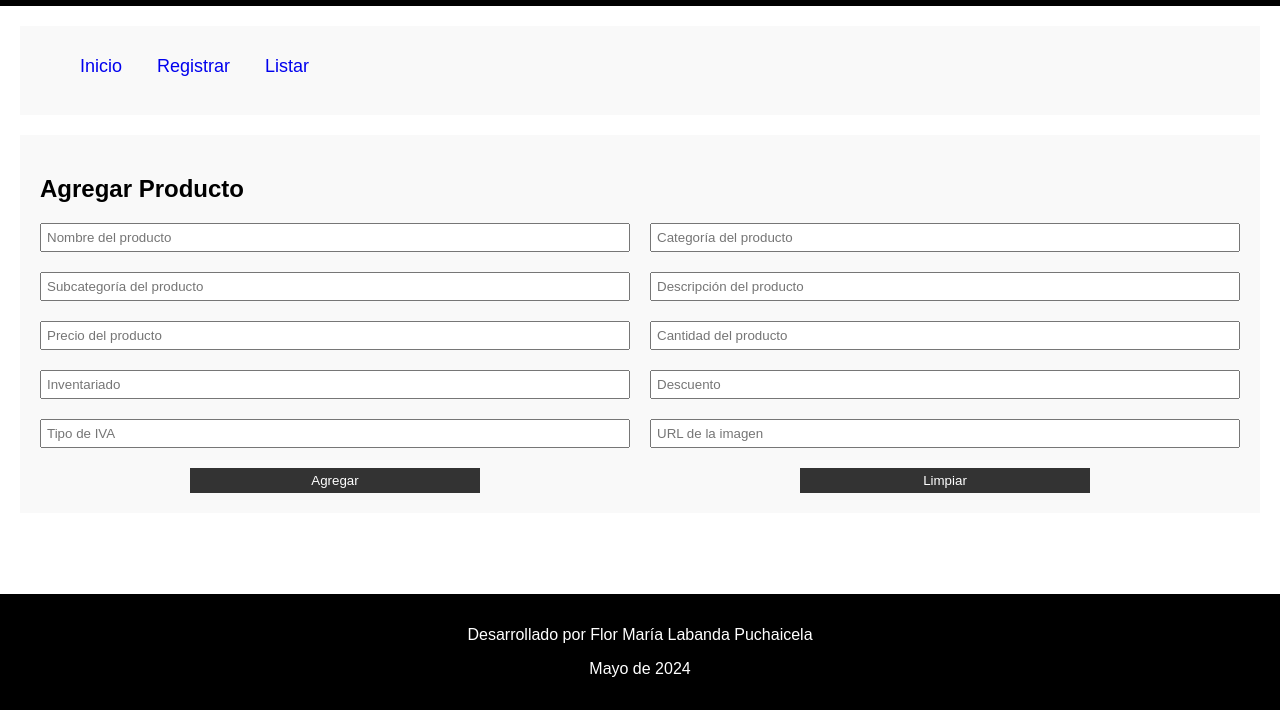
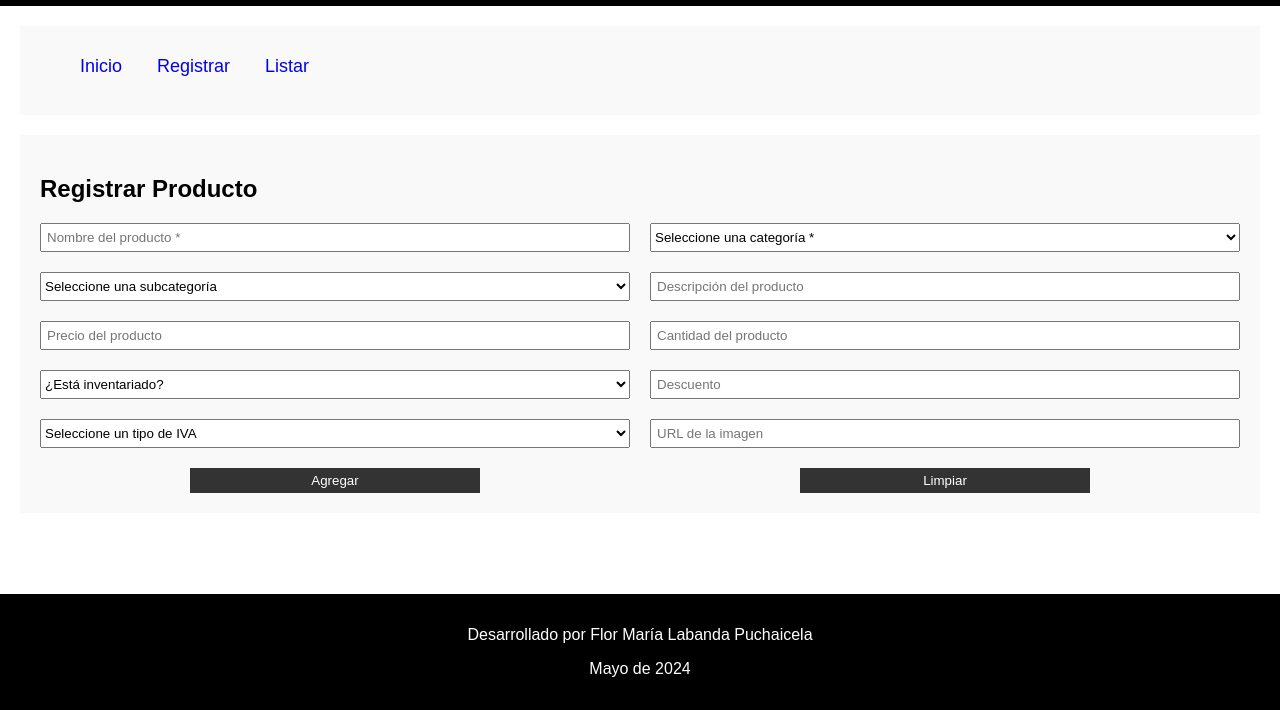
Before and after one commit to Mariq12/challenge-aluraGeek, a plain HTML site: page pages/registrar.html in a window 1280 px wide. Shown: the part 90-800 px from the top of the page. Drawn offline with Linux system fonts and the light colour scheme.

Commit message:
Agregue validaciones

```diff
--- a/pages/registrar.html
+++ b/pages/registrar.html
@@ -12,7 +12,6 @@
         <header>
             <img class="menu__logo" src="..\assets\images\logo.png" alt="Logo de AluraGeek">
             <h1 class="menu__title">AluraGeek</h1>
-
         </header>
         <main class="grid-container">
             <section class="registerSide">
@@ -31,26 +30,43 @@
                 </nav>
             </section>
             <section class="registerSide">
-            <h1>Agregar Producto</h1>
+                <h1>Registrar Producto</h1>
                 <form>
-                <input type="text" placeholder="Nombre del producto">
-                <input type="text" placeholder="Categoría del producto">
-                <input type="text" placeholder="Subcategoría del producto">
-                <input type="text" placeholder="Descripción del producto">
-                <input type="number" placeholder="Precio del producto">
-                <input type="number" placeholder="Cantidad del producto">
-                <input type="text" placeholder="Inventariado">
-                <input type="number" placeholder="Descuento">
-                <input type="text" placeholder="Tipo de IVA">
-                <input type="text" placeholder="URL de la imagen">
+                    <input type="text" placeholder="Nombre del producto *" required>
+                    <select>
+                        <option value="" disabled selected>Seleccione una categoría *</option>
+                        <option value="electronica">Electrónica</option>
+                        <option value="ropa">Ropa</option>
+                    </select>
+                    <select>
+                        <option value="" disabled selected>Seleccione una subcategoría</option>
+                        <option value="televisores">Televisores</option>
+                        <option value="Laptops">Laptops</option>
+                        <option value="pantalones">Pantalones</option>
+                        <option value="blusas">Blusas</option>
+                        <option value="vestidos">Vestidos</option>
+                    </select>
+                    <input type="text" placeholder="Descripción del producto" required>
+                    <input type="number" placeholder="Precio del producto" required>
+                    <input type="number" placeholder="Cantidad del producto" required>
+                    <select>
+                        <option value="" disabled selected>¿Está inventariado?</option>
+                        <option value="si">Sí</option>
+                        <option value="no">No</option>
+                    </select>
+                    <input type="number" placeholder="Descuento" required>
+                    <select>
+                        <option value="" disabled selected>Seleccione un tipo de IVA</option>
+                        <option value="conIVA">Con IVA</option>
+                        <option value="sinIVA">Sin IVA</option>
+                    </select>
+                    <input type="text" placeholder="URL de la imagen" required>
                     <button type="submit">Agregar</button>
                     <button type="reset">Limpiar</button>
                 </form>
             </section>
         </main>
-
         <!-- Sección de Footer -->
-
         <section class="footer">
             <div class="footer__rodape">
                 <p>Desarrollado por Flor María Labanda Puchaicela</p>
```
Lines whose indentation alone changed are shown as unchanged.
